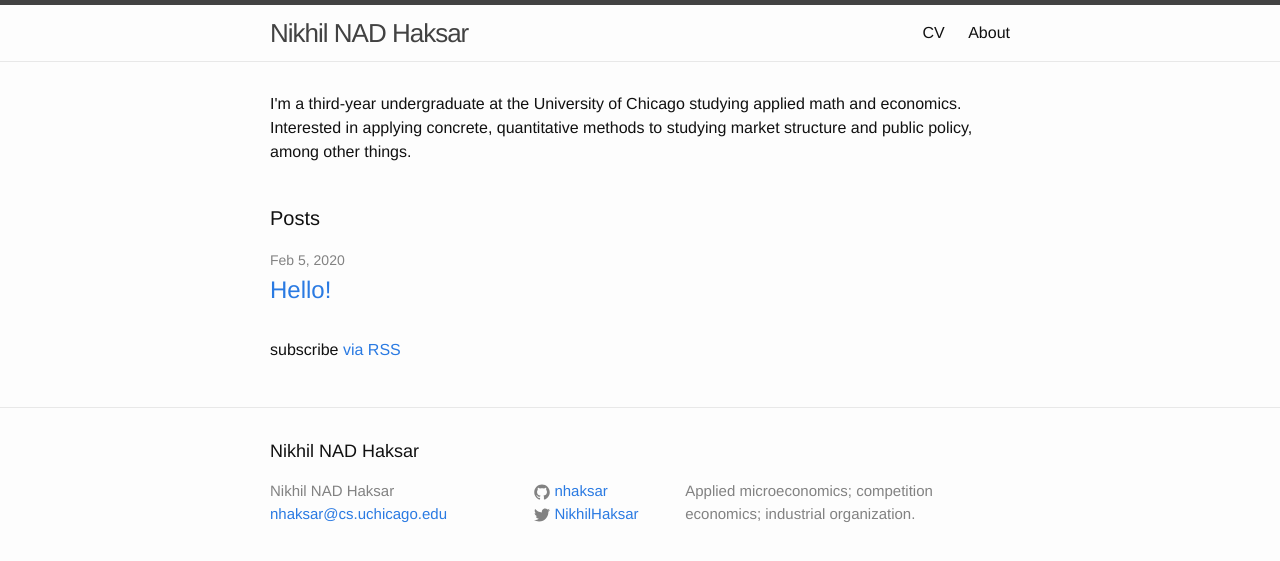
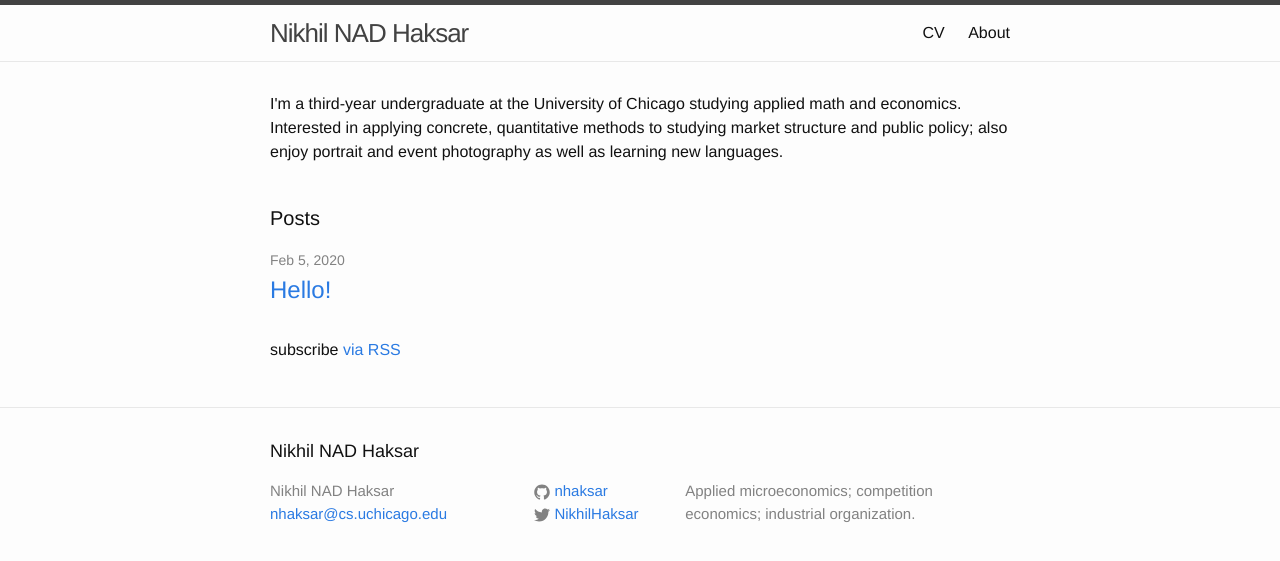
Before and after one commit to nhaksar/nhaksar.github.io, a Jekyll site: the page built from index.html, in a window 1280 px wide. Shown: the top 561 px of the page. Built offline with Jekyll 4.4.1, drawn with Linux system fonts in a browser that asks for light colours.

Commit message:
updated description

```diff
--- a/index.html
+++ b/index.html
@@ -4,7 +4,8 @@ layout: default
 
 <div class="home">
 	<p>I'm a third-year undergraduate at the University of Chicago studying applied math and economics.
-	Interested in applying concrete, quantitative methods to studying market structure and public policy, among other things.</p>
+	Interested in applying concrete, quantitative methods to studying market structure and public policy;
+	also enjoy portrait and event photography as well as learning new languages.</p>
   <br>
   <h1 class="page-heading">Posts</h1>
 
```
